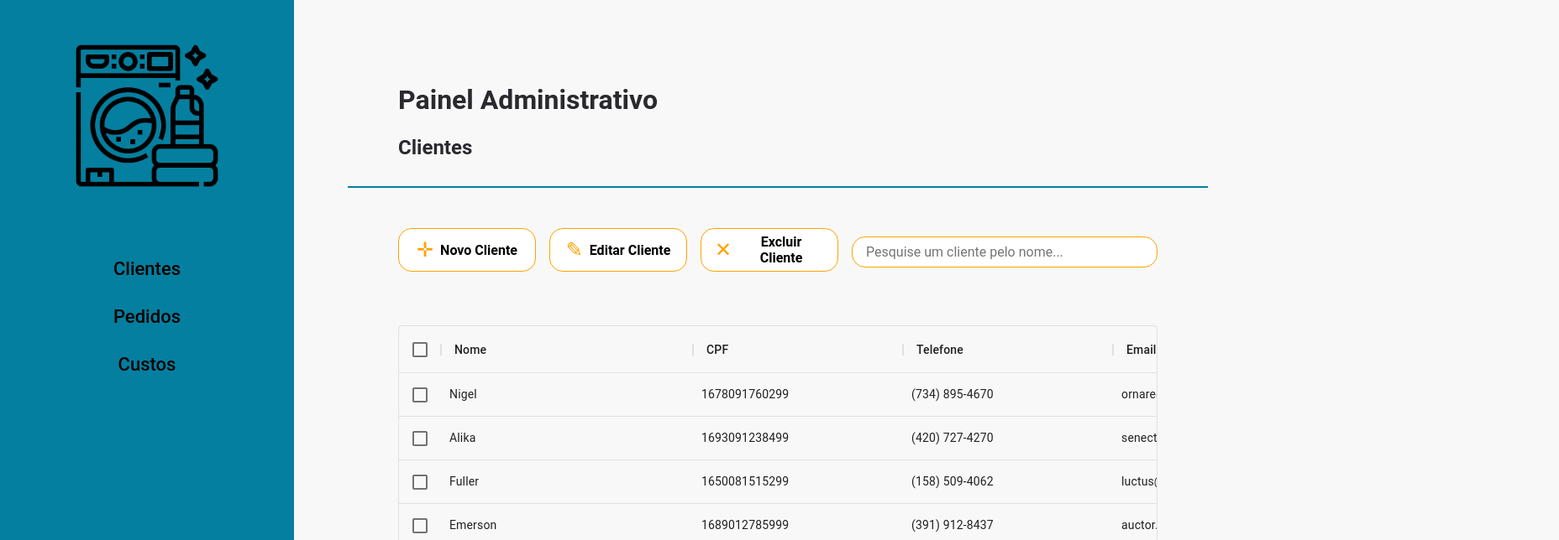
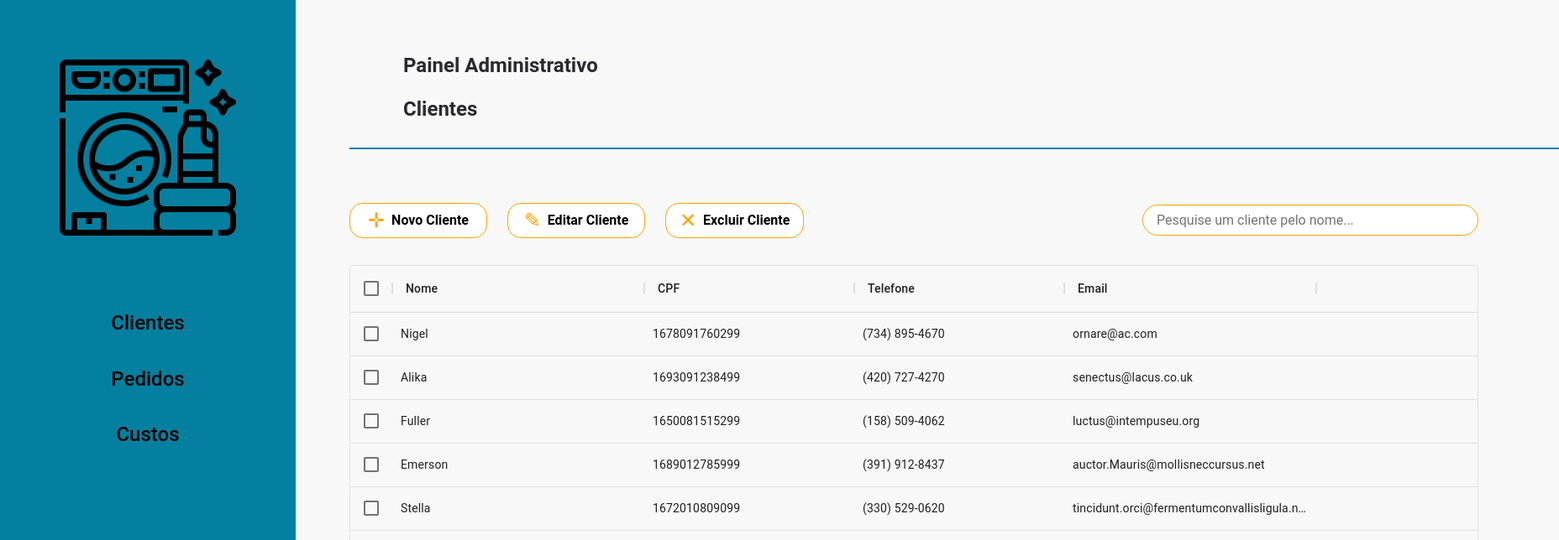
Before and after one commit to GabrielFSSantos/Basic_Laundry_System, a React (Create React App) app: page /clients in a window 1280 px wide. Shown: the top 644 px of the page at 84% size, 1856 px wide, since content can reach past the window. Built offline with nearby package versions, Linux system fonts and the light colour scheme.

Commit message:
refactoring pages clients and components

```diff
--- a/src/components/Header/styles.scss
+++ b/src/components/Header/styles.scss
@@ -1,12 +1,15 @@
 #content {
+  width: 90rem;
+  margin: 0 auto;
+
   header {
     display: flex;
     align-items: flex-start;
     flex-direction: column;
-    margin: 100px 124px 0px 124px;
+    margin: 4rem 0rem 2rem 4rem;
 
     h2 {
-      margin-top: 24px;
+      margin-top: 1.5rem;
     }
   }
 
@@ -14,9 +17,8 @@
     display: flex;
     align-items: center;
 
-    height: 2px;
+    height: 0.1rem;
     background: #047F9F;
-
-    margin: 32px 64px;
+    margin-bottom: 4rem;
   }
 }
--- a/src/components/Sidebar/index.tsx
+++ b/src/components/Sidebar/index.tsx
@@ -29,14 +29,14 @@ export function Sidebar({children}: SidebarProps) {
       <aside>
         <img src={logo} alt="Logo"/>
         <div className="list">
-          <b onClick={handleToClients}>Clientes</b>
-          <b onClick={handleToRequests}>Pedidos</b>
-          <b onClick={handleToCosts}>Custos</b>
+          <span onClick={handleToClients}>Clientes</span>
+          <span onClick={handleToRequests}>Pedidos</span>
+          <span onClick={handleToCosts}>Custos</span>
         </div>
       </aside>
-      <main>
-          {children}
-      </main>
+      <section>
+        {children}
+      </section>
     </div>
   );
 }
--- a/src/components/Sidebar/styles.scss
+++ b/src/components/Sidebar/styles.scss
@@ -1,34 +1,33 @@
 #home {
   display: flex;
-  align-items: stretch;
   height: 100vh;
 
   aside {
-    flex: 2;
-
     background: #047F9F;
     display: flex;
     flex-direction: column;
     align-items: center;
+    width: 22rem;
+    height: 100%;
+    position: fixed;
 
     > img {
-      max-width: 180px;
-      margin: 48px 0px 64px 0px;
+      max-width: 14rem;
+      margin: 4rem 0;
     }
 
     .list {
       display: flex;
       flex-direction: column;
       align-items: center;
+      width: 100%;
 
-      b {
-        background: transparent;
+      span {
         color:#000;
-        padding: 16px 0px;
+        padding: 1.2rem 0;
         text-align: center;
-        width: 350px;
-
-        font-size: 22px;
+        width: 100%;
+        font-size: 1.5rem;
         font-weight: 500;
 
         transition: 300ms;
@@ -38,10 +37,10 @@
         }
       }
     }
-
   }
 
-  main {
-    flex: 10;
+  section {
+    width: 100%;
+    margin: 0 26rem;
   }
 }
--- a/src/pages/Clients/index.tsx
+++ b/src/pages/Clients/index.tsx
@@ -69,13 +69,11 @@ export function Clients() {
             <Button onClick={handleToEditClient} isOutlined>✎<b>Editar Cliente</b></Button>
             <Button onClick={handleToRemoveClient} isOutlined>✕<b>Excluir Cliente</b></Button>
           </div>
-          <form>
-            <input
+          <input
               type="text"
               placeholder="Pesquise um cliente pelo nome..."
               onChange={event => setSearchQuery(event.target.value)} value={searchQuery}
             />
-          </form>
         </div>
 
         <div className="table">
--- a/src/pages/Clients/styles.scss
+++ b/src/pages/Clients/styles.scss
@@ -3,40 +3,33 @@
     display: flex;
     align-items: center;
     flex-direction: column;
-    margin: 48px 124px 0px 124px;
+    width: 84rem;
+    margin: 0 auto;
 
     .section {
       display: flex;
       align-items: center;
       justify-content: space-between;
       width: 100%;
-      gap: 16px;
 
       div {
         display: flex;
-        gap: 16px;
+        gap: 1.5rem;
       }
 
-      form {
-        display: flex;
-        align-items: center;
-        justify-content: space-between;
+      input {
+        border: 1px solid #FFA200;
+        border-radius: 1.5rem;
+        background: #FFF;
 
-        input {
-          border: 1px solid #FFA200;
-          border-radius: 16px;
-          background: #FFF;
-
-          padding: 8px 16px;
-          width: 364px;
-          margin: 4px 0px 0px 0px;
-        }
+        padding: 0.5rem 1rem;
+        width: 25rem;
       }
     }
 
     .table {
-      margin-top: 64px;
-      height: 500px;
+      margin-top: 2rem;
+      height: 34rem;
       width: 100%;
     }
   }
```
